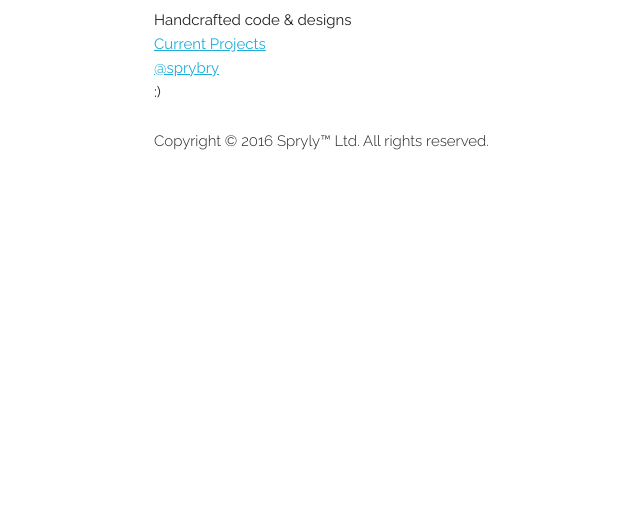
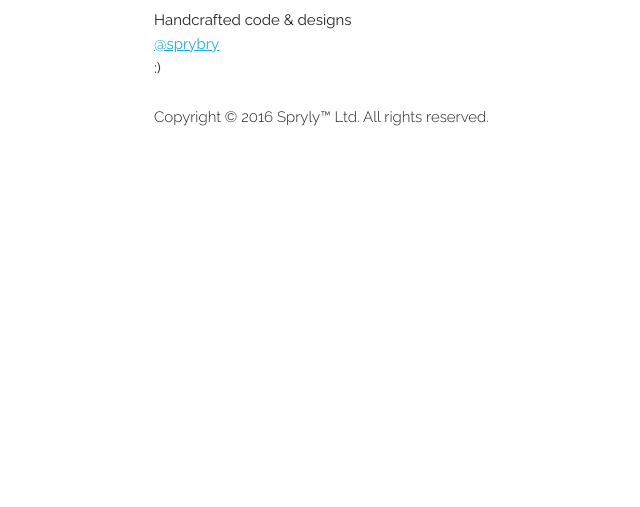
Before and after one commit to sprylyltd/sprylyltd.github.io, a plain HTML site: page index.html in a window 1280 px wide. Shown: the part 293-800 px from the top of the page, without its empty margins (6-646 px from the left). Drawn offline with Linux system fonts and the light colour scheme.

Commit message:
Update index.html

```diff
--- a/index.html
+++ b/index.html
@@ -36,7 +36,7 @@
 			<div class="one-half column" style="margin-top: 25%">
 				<h4>Spryly</h4>
 				<p>Handcrafted code &amp; designs<br />
-				<a href="http://spryly.ca/work/">Current Projects</a><br />
+				<!--<a href="http://spryly.ca/work/">Current Projects</a><br />-->
 				<a href="https://twitter.com/sprybry">@sprybry</a><br />
 				<!--<a href="http://artbit.ca">Artbit</a><br />-->
 				:)</p>
```
